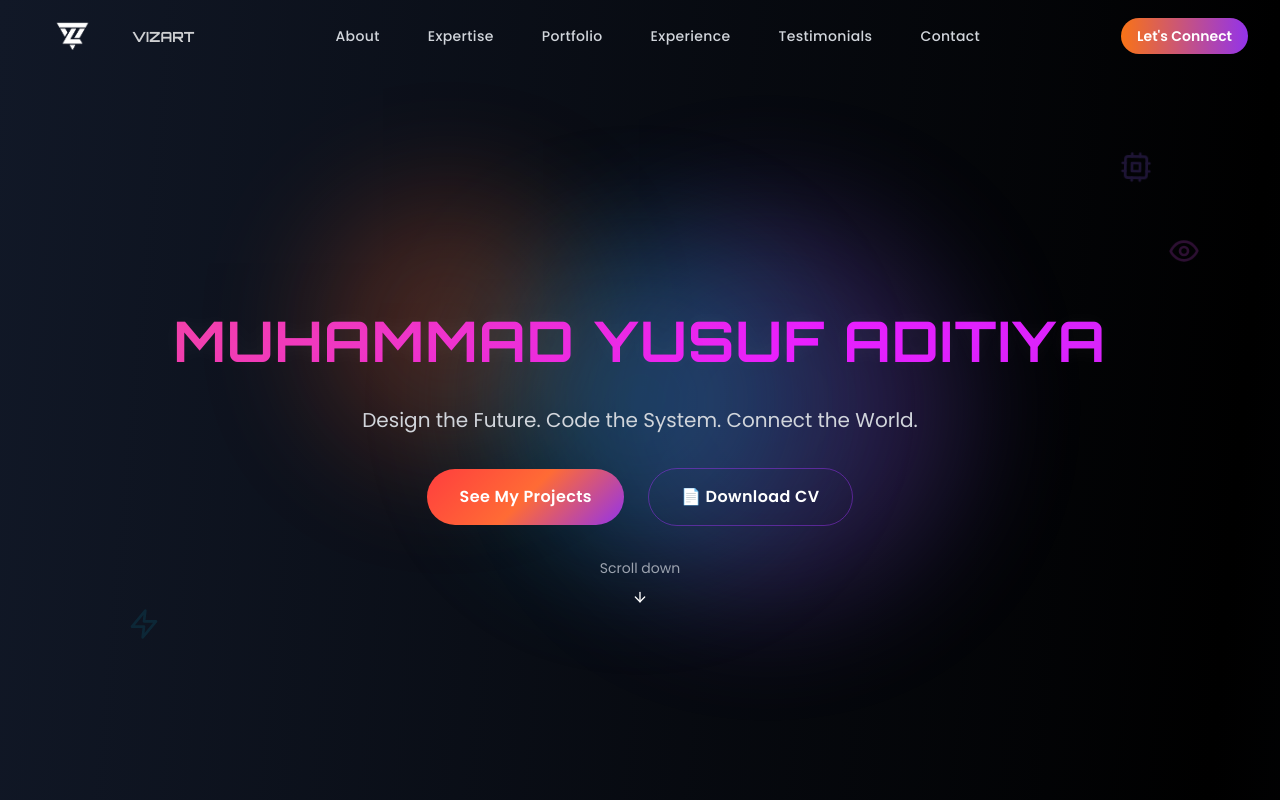
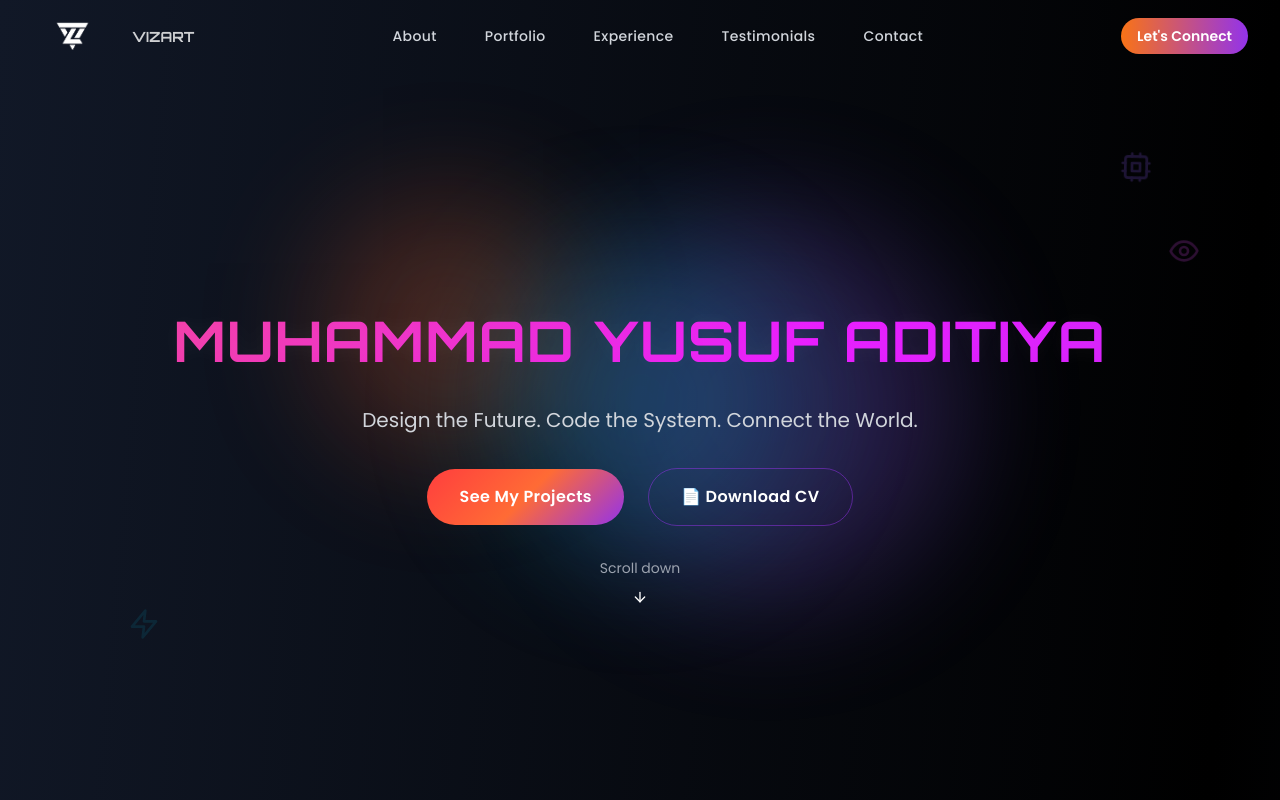
Before and after one commit to Myfza/Vizart-Webdev, a React (Vite) app: page / in a window 1280 px wide. Shown: the top 800 px of the page. Built offline with nearby package versions, Linux system fonts and the light colour scheme; some icons are missing.

Commit message:
Navbar changes

```diff
--- a/src/components/Navbar.tsx
+++ b/src/components/Navbar.tsx
@@ -96,7 +96,6 @@ const Header = () => {
 
   const navItems = [
     { name: 'About', href: '#about', icon: User },
-    { name: 'Expertise', href: '#Expertise', icon: Code },
     { name: 'Portfolio', href: '#portfolio', icon: Briefcase },
     { name: 'Experience', href: '#experience', icon: Award },
     { name: 'Testimonials', href: '#testimonials', icon: MessageSquare },
```
